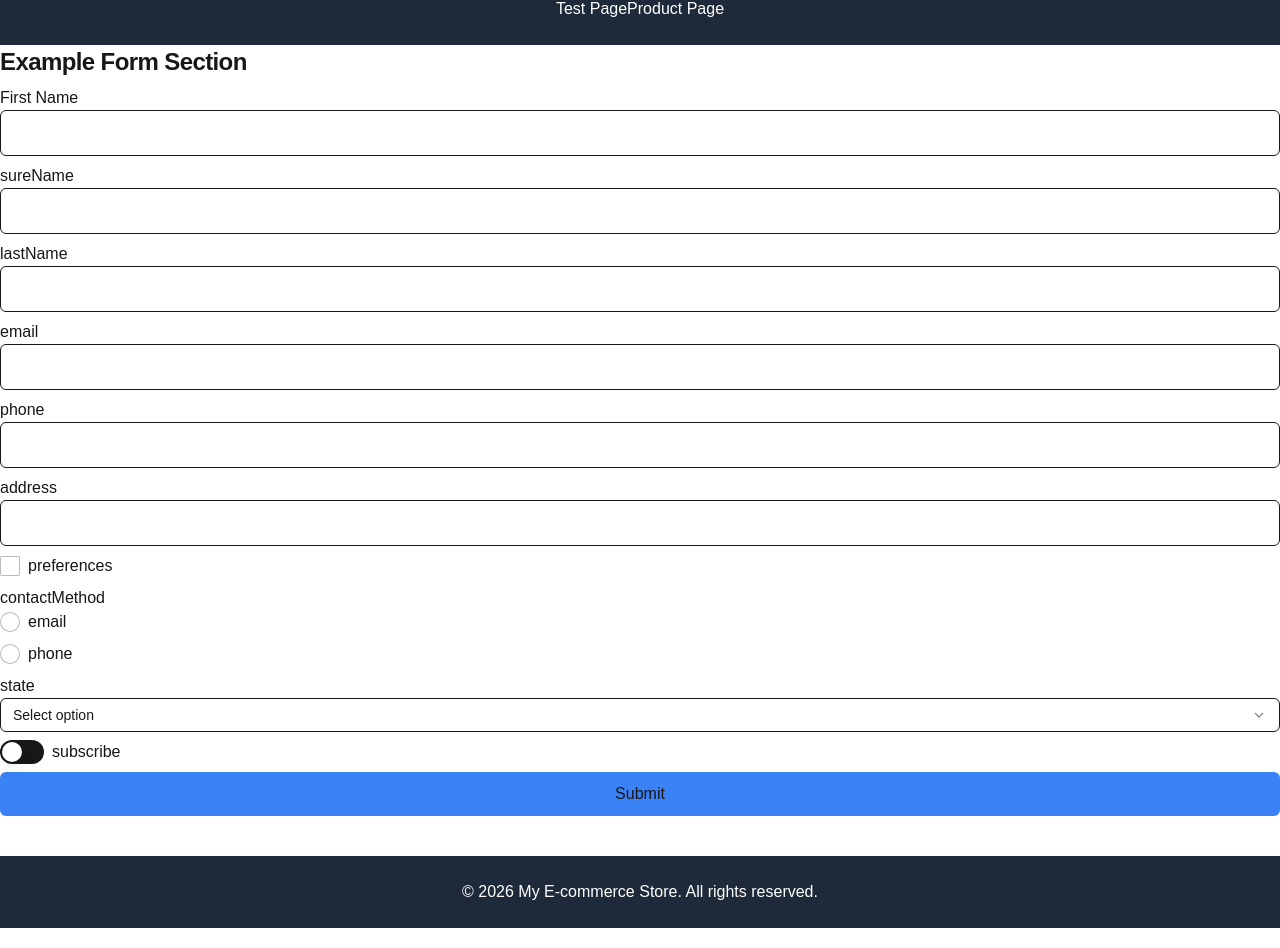
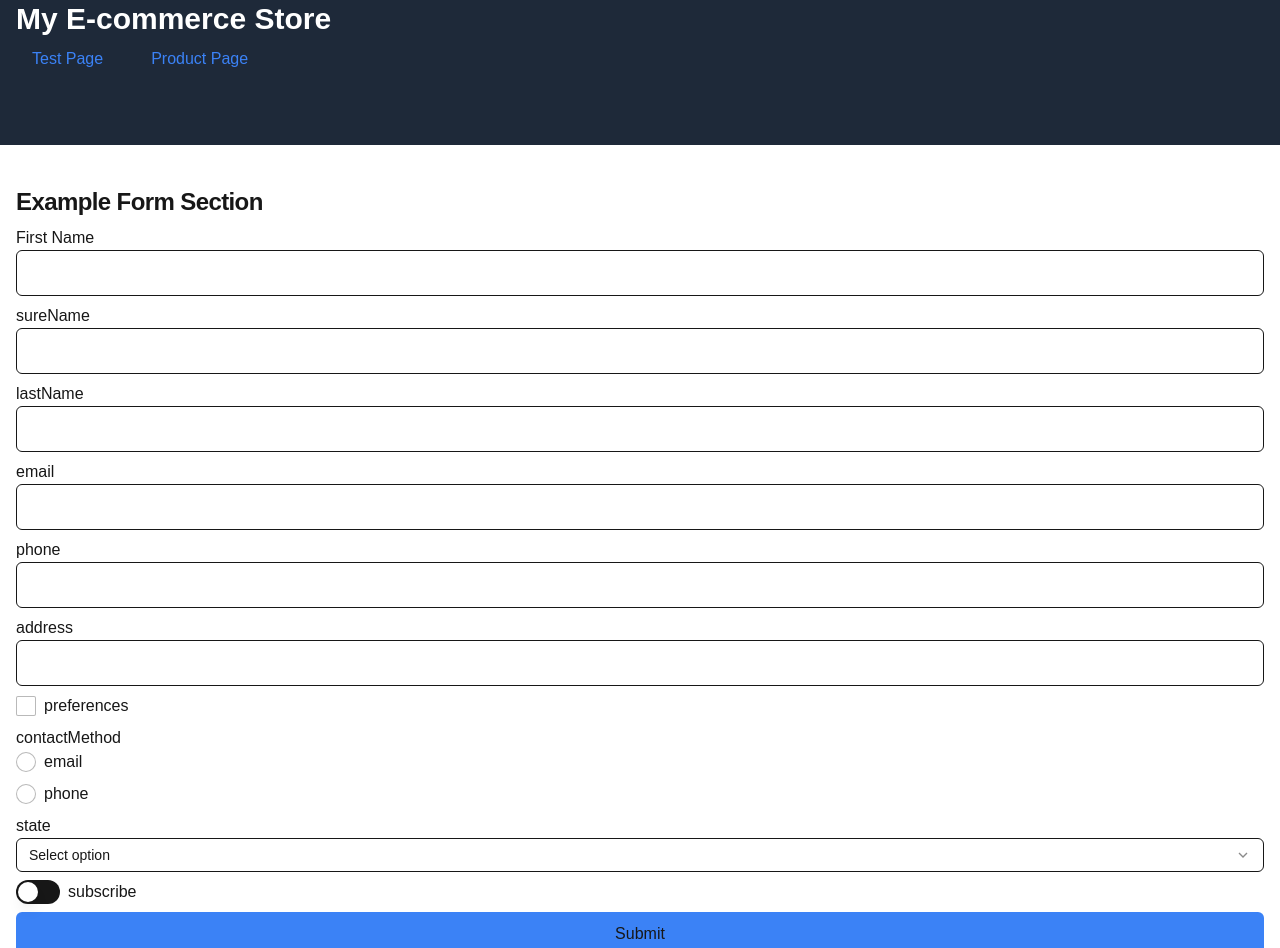
Before and after one commit to MatteoSoligon/nextjs-headless-commerce, a Next.js app in the folder nextjs-commerce/: page /en/contact in a window 1280 px wide. Shown: the part 63-1011 px from the top of the page. Built offline with nearby package versions, Linux system fonts and the light colour scheme.

Commit message:
apply container

```diff
--- a/nextjs-commerce/app/[locale]/contact/page.tsx
+++ b/nextjs-commerce/app/[locale]/contact/page.tsx
@@ -1,3 +1,4 @@
+import { Container } from "@/components/atoms";
 import TestForm from "@/components/sections/TestForm";
 
 type Props = {
@@ -8,5 +9,5 @@ type Props = {
 
 export default async function Contact({ }: Props) {
 
-  return <div><TestForm /></div>;
+  return <Container maxWidth="xl" py="lg"><TestForm /></Container>;
 }
--- a/nextjs-commerce/app/[locale]/page.tsx
+++ b/nextjs-commerce/app/[locale]/page.tsx
@@ -1,6 +1,6 @@
 import Image from "next/image";
 
-import { Heading } from "@/components/atoms";
+import { Container, Heading } from "@/components/atoms";
 import { getTranslations } from "next-intl/server";
 import { Suspense } from "react";
 import Slider from "@/components/atoms/Slider";
@@ -34,7 +34,7 @@ export default async function Home({ params }: any) {
   ));
 
   return (
-    <div className="container mx-auto py-10 px-4 max-w-4xl">
+    <Container maxWidth="xl" py="lg">
       <Heading level="h2" className="mb-6">
         {t("title")}
       </Heading>
@@ -43,6 +43,6 @@ export default async function Home({ params }: any) {
           <Slider>{sliderItems}</Slider>
         </div>
       </Suspense>
-    </div>
+    </Container>
   );
 }
--- a/nextjs-commerce/app/[locale]/product/[id]/page.tsx
+++ b/nextjs-commerce/app/[locale]/product/[id]/page.tsx
@@ -1,3 +1,4 @@
+import { Container } from "@/components/atoms";
 import { getAllProducts, getProductData } from "@/lib/catalog";
 import getMetadata from "@/lib/meta";
 
@@ -19,5 +20,5 @@ export async function generateMetadata({ params }: Props) {
 export default async function ProductPage({ params }: Props) {
     const { id, locale } = await params;
     const productData = await getProductData(id, locale);
-    return <div>Product Page {productData?.title}</div>;
+    return <Container maxWidth="xl" py="lg">Product Page {productData?.title}</Container>;
 }
--- a/nextjs-commerce/components/sections/Footer.tsx
+++ b/nextjs-commerce/components/sections/Footer.tsx
@@ -1,11 +1,12 @@
 import { FC } from "react";
+import { Container } from "../atoms";
 
 const Footer: FC = () => {
     return (
         <footer className="bg-gray-800 text-white py-6 mt-10">
-            <div className="container mx-auto text-center">
+            <Container maxWidth="xl" py="lg">
                 <p>&copy; {new Date().getFullYear()} My E-commerce Store. All rights reserved.</p>
-            </div>
+            </Container>
         </footer>
     );
 };
--- a/nextjs-commerce/components/sections/Header.tsx
+++ b/nextjs-commerce/components/sections/Header.tsx
@@ -1,20 +1,25 @@
 import { Link } from "@/i18n/navigation";
 import { FC } from "react";
+import { Button, Container } from "../atoms";
 
 const Header: FC = () => {
     return(
         <header className="bg-gray-800 text-white py-6">
-            <div className="container mx-auto text-center">
+            <Container maxWidth="xl" py="lg">
                 <h1 className="text-3xl font-bold">My E-commerce Store</h1>
                 <div>
+                    <Button variant="link" className="mr-4" asChild>
                     <Link href={"/test" as any} >
                         Test Page
                     </Link>
+                    </Button>
+                    <Button variant="link" className="mr-4" asChild>
                     <Link href={"/product" as any} >
                         Product Page
                     </Link>
+                    </Button>
                 </div>
-            </div>
+            </Container>
         </header>
     )
 };
```
